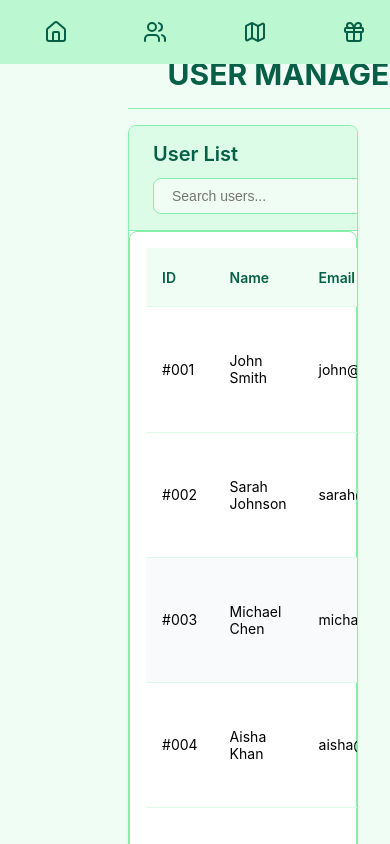
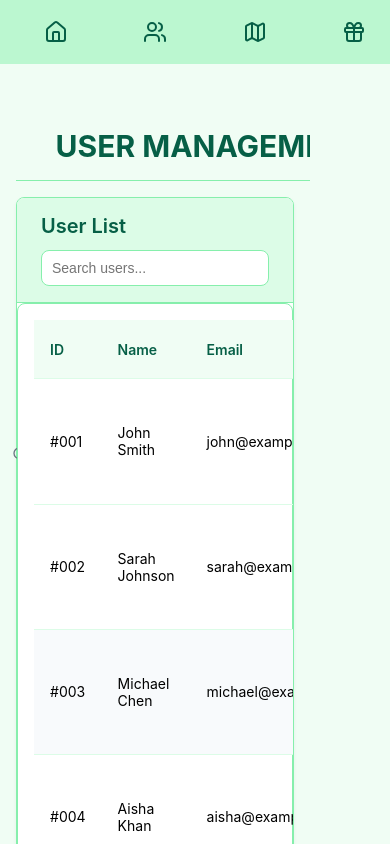
Before and after one commit to maryamirshad04/ExplorePakistan, a React (Create React App) app in the folder frontend/: page /adminUsers in a window 390 px wide. Built offline with nearby package versions, Linux system fonts and the light colour scheme.

Commit message:
fourth commit

```diff
--- a/frontend/src/Components/SignUp.js
+++ b/frontend/src/Components/SignUp.js
@@ -20,28 +20,23 @@ const SignUp = () => {
       const user = userCredential.user;
       console.log("User registered:", user);
 
-      // Save user data to Firebase Realtime Database or Firestore
-      // For Realtime Database
-      const db = getDatabase();
-      await set(ref(db, 'users/' + user.uid), {
-        userName: userName,
-        email: email,
+      // Send user data to backend
+      // Send user data to backend API
+      // NOTE: Replace the URL and request structure according to your backend API specifications
+      await fetch("YOUR_API_ENDPOINT/auth/signup", {
+        method: "POST",
+        headers: { "Content-Type": "application/json" },
+        body: JSON.stringify({
+          email,
+          password,
+          userName,
+          // Add any additional fields your API requires
+        }),
       });
-
-      // Alternatively, for Firestore:
-      // import { getFirestore, doc, setDoc } from "firebase/firestore";
-      // const db = getFirestore();
-      // await setDoc(doc(db, "users", user.uid), {
-      //   userName: userName,
-      //   email: email,
-      // });
-
-      alert("Sign-up successful!");
 
       alert("Sign-up successful!");
     } catch (error) {
-      console.error("Error signing up:", error.message);
-      alert(`Error signing up: ${error.message}`);
+      alert("Error signing up:", error);
     }
   };
 
--- a/frontend/src/Components/adminSouvenirs.css
+++ b/frontend/src/Components/adminSouvenirs.css
@@ -13,6 +13,7 @@
   padding: 0.75rem; /* Reduced padding */
   border-radius: 0.375rem;
   min-height: 0; /* Allow natural height */
+  position: relative; /* Ensure proper stacking */
 }
 
 /* Remove image completely */
@@ -85,21 +86,89 @@
   font-size: 1rem; /* Smaller price */
 }
 
-  /* Remove search icon */
-  .search-icon {
-    display: none;
+/* Fix main content layout and scrolling issues */
+body {
+  margin: 0;
+  padding: 0;
+  overflow: hidden; /* Prevent double scrollbars */
+  height: 100vh;
 }
 
-  /* Adjust search bar to handle missing icon */
+/* Fix header justification and overlay issue */
+.main-content {
+  margin-left: 6rem;
+  padding-left: 2rem;
+  padding-right: 2rem;
+  padding-bottom: 2rem;
+  width: calc(100% - 6rem);
+  height: 100vh;
+  overflow-y: auto; /* Enable scrolling in the main content area */
+  position: relative; /* Create stacking context */
+  box-sizing: border-box;
+  padding-top: 80px; /* Add padding to account for fixed header height */
+}
+
+/* Create a fixed header container */
+.fixed-header-container {
+  position: fixed;
+  top: 0;
+  left: 6rem;
+  right: 0;
+  background-color: #f0fdf4;
+  z-index: 1000;
+  padding: 1rem 2rem;
+  border-bottom: 1px solid #86efac;
+  box-shadow: 0 2px 4px rgba(0, 0, 0, 0.1);
+}
+
+/* Header styling */
+.header {
+  width: 100%;
+  background-color: #f0fdf4;
+  padding: 1rem 0;
+  margin-bottom: 1rem;
+  border-bottom: 1px solid #86efac;
+}
+
+/* Search and filter section with fixed position */
+.search-filters-wrapper {
+  width: 100%;
+  background-color: #f0fdf4;
+  padding-bottom: 1rem;
+}
+
+/* Enhance search and filter section */
+.search-filter-container {
+  display: flex;
+  flex-wrap: wrap;
+  gap: 0.75rem;
+  padding: 0.75rem;
+  background-color: #ffffff;
+  border-radius: 0.5rem;
+  border: 1px solid #86efac;
+  width: 100%;
+  box-sizing: border-box;
+  margin-bottom: 1rem;
+}
+
+/* Search bar with restored icon */
 .search-bar {
   display: flex;
   align-items: center;
-    background-color: #f0fdf4;
+  background-color: #ffffff;
   border: 1px solid #86efac;
   border-radius: 0.5rem;
-    padding: 0.5rem 1rem;
-    flex: 1;
+  padding: 0.5rem;
+  flex: 2;
   min-width: 200px;
+}
+
+.search-icon {
+  display: inline-block; /* Restore search icon */
+  width: 1rem;
+  height: 1rem;
+  margin-right: 0.5rem;
+  color: #6b7280;
 }
 
 .search-input {
@@ -109,30 +178,39 @@
   outline: none;
   color: #1f2937;
   font-size: 0.875rem;
-    padding-left: 0; /* No need for extra padding since icon is gone */
 }
 
-  /* Fix header justification and overlay issue */
-  .main-content {
-    margin-left: 6rem;
-    padding-left: 2rem;
-    padding-right: 2rem;
-    padding-bottom: 2rem;
-    padding-top: 0; /* Remove top padding */
-    width: calc(100% - 6rem);
-    overflow-y: auto;
+/* Dropdown filters styling */
+.filter-dropdown {
+  display: flex;
+  align-items: center;
+  gap: 0.5rem;
 }
 
-  /* Fixed header that doesn't overlay content */
-  .header {
-    position: sticky;
-    top: 0;
-    background-color: #f0fdf4;
-    z-index: 50;
-    padding: 1rem 0;
-    margin-bottom: 1rem; /* Reduced margin */
-    border-bottom: 1px solid #86efac;
-    padding-top: 1.5rem;
+.filter-label {
+  white-space: nowrap;
+  font-size: 0.875rem;
+  color: #1f2937;
+}
+
+select.filter-select {
+  border: 1px solid #86efac;
+  border-radius: 0.375rem;
+  padding: 0.375rem 0.75rem;
+  background-color: #ffffff;
+  outline: none;
+  color: #1f2937;
+  font-size: 0.875rem;
+  min-width: 150px;
+}
+
+/* For the dropdown layout */
+.dropdown-container {
+  display: flex;
+  gap: 1rem;
+  align-items: center;
+  flex-wrap: wrap;
+  width: 100%;
 }
 
 /* Make buttons smaller */
@@ -155,14 +233,63 @@
   background-color: #ffffff;
 }
 
-  /* More compact search and filter container */
-  .search-filter-container {
-    margin-bottom: 1rem; /* Reduced margin */
-    padding: 0.75rem; /* Reduced padding */
+/* Add souvenir list container to manage scrolling */
+.souvenirs-container {
+  padding-top: 1rem;
+}
+
+/* Add Souvenir button styles */
+.add-souvenir-button {
+  background-color: #10b981;
+  color: white;
+  border: none;
+  border-radius: 0.5rem;
+  padding: 0.75rem 1.5rem;
+  font-size: 1rem;
+  font-weight: 500;
+  cursor: pointer;
+  display: flex;
+  align-items: center;
+  gap: 0.5rem;
+  transition: background-color 0.2s;
+}
+
+.add-souvenir-button:hover {
+  background-color: #059669;
 }
 
 /* Responsive adjustments for compact list view */
 @media (max-width: 1024px) {
+  .fixed-header-container {
+    left: 0;
+    padding: 1rem;
+  }
+
+  .main-content {
+    margin-left: 0;
+    width: 100%;
+    padding-left: 1rem;
+    padding-right: 1rem;
+  }
+
+  .search-filter-container {
+    flex-direction: column;
+    gap: 0.5rem;
+  }
+
+  .dropdown-container {
+    flex-direction: column;
+    align-items: flex-start;
+  }
+
+  .filter-dropdown {
+    width: 100%;
+  }
+
+  select.filter-select {
+    width: 100%;
+  }
+
   .card-content {
     flex-direction: column;
     align-items: flex-start;
```
Lines whose indentation alone changed are shown as unchanged.
